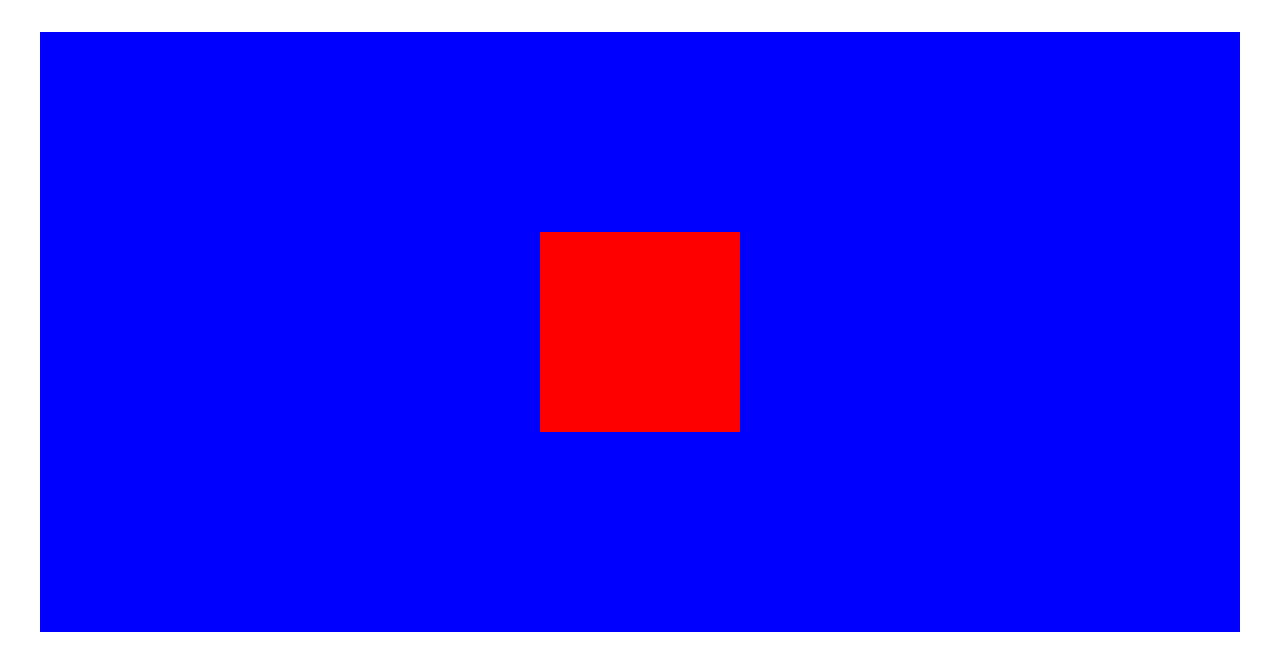
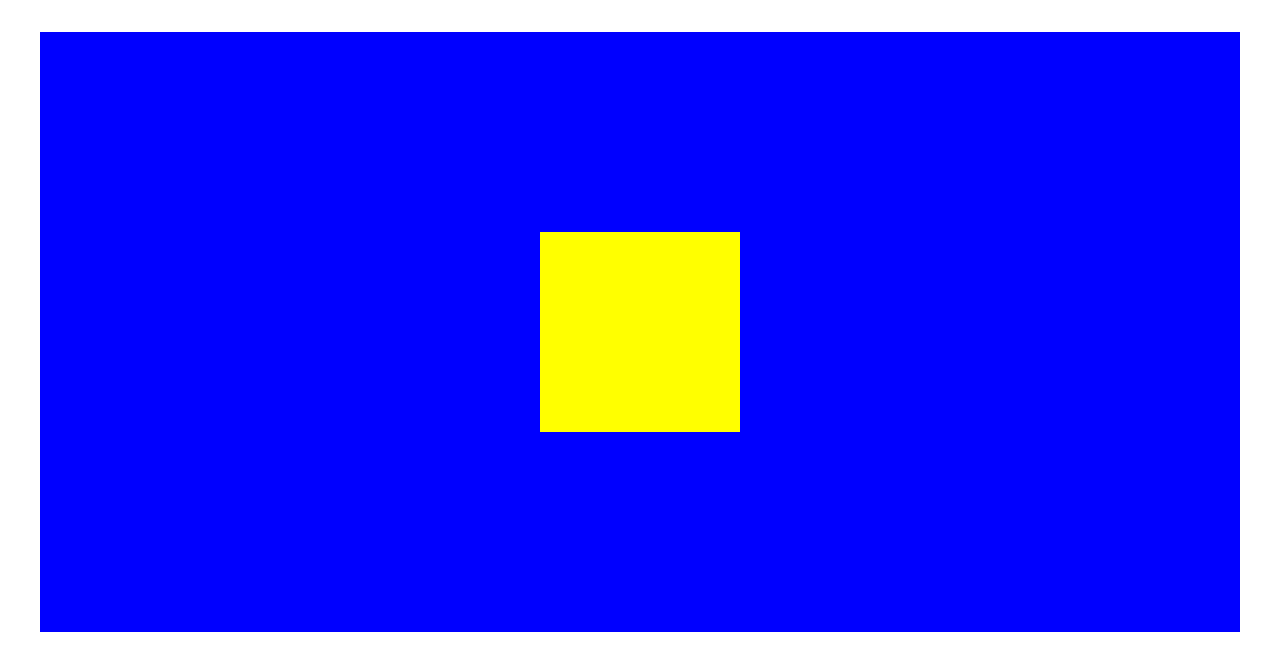
Before and after one commit to foronered/training-llp, a React (Create React App) app: page / in a window 1280 px wide. Shown: the top 670 px of the page. Built offline with nearby package versions, Linux system fonts and the light colour scheme.

Commit message:
add mobile llp-1

```diff
--- /dev/null
+++ b/src/constants.ts
@@ -0,0 +1,2 @@
+export const MOBILE_BREAKPOINT_N = 800
+export const MOBILE_BREAKPOINT = `${MOBILE_BREAKPOINT_N}px`
--- a/src/modules/Module1.tsx
+++ b/src/modules/Module1.tsx
@@ -1,5 +1,6 @@
 import React from 'react'
 import styled from 'styled-components'
+import { MOBILE_BREAKPOINT } from '../constants'
 import { ModuleWrapper } from './common'
 
 const Container = styled.div`
@@ -14,7 +15,14 @@ const Container = styled.div`
 const RedBox = styled.div`
   width: 200px;
   height: 200px;
-  background-color: red;
+
+  @media (min-width: ${MOBILE_BREAKPOINT}) {
+    background-color: yellow;
+  }
+
+  @media (max-width: ${MOBILE_BREAKPOINT}) {
+    background-color: red;
+  }
 `
 
 export const Module1 = () => {
--- a/src/modules/common.tsx
+++ b/src/modules/common.tsx
@@ -1,12 +1,20 @@
 import React from 'react'
 import styled from 'styled-components'
+import { MOBILE_BREAKPOINT } from '../constants'
 
 // DO NOT EDIT
 export const ModuleWrapper = styled.div`
-  width: 1200px;
   height: 600px;
-  margin: 0 auto;
   margin-bottom: 32px;
   overflow: hidden;
+
+  @media (min-width: ${MOBILE_BREAKPOINT}) {
+    width: 1200px;
+    margin: 0 auto;
+  }
+
+  @media (max-width: ${MOBILE_BREAKPOINT}) {
+    width: 100%;
+  }
 `
 //
```
Also changed, not shown: 1 other file (tests, documents, lock files or other folders).
